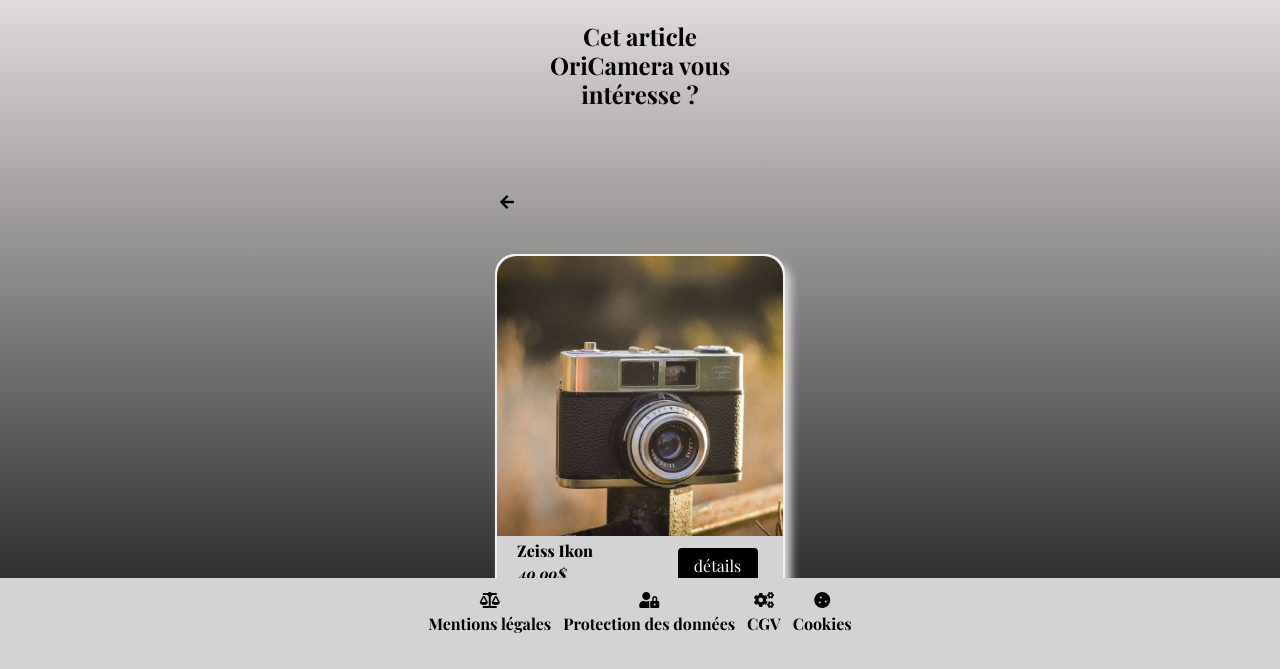
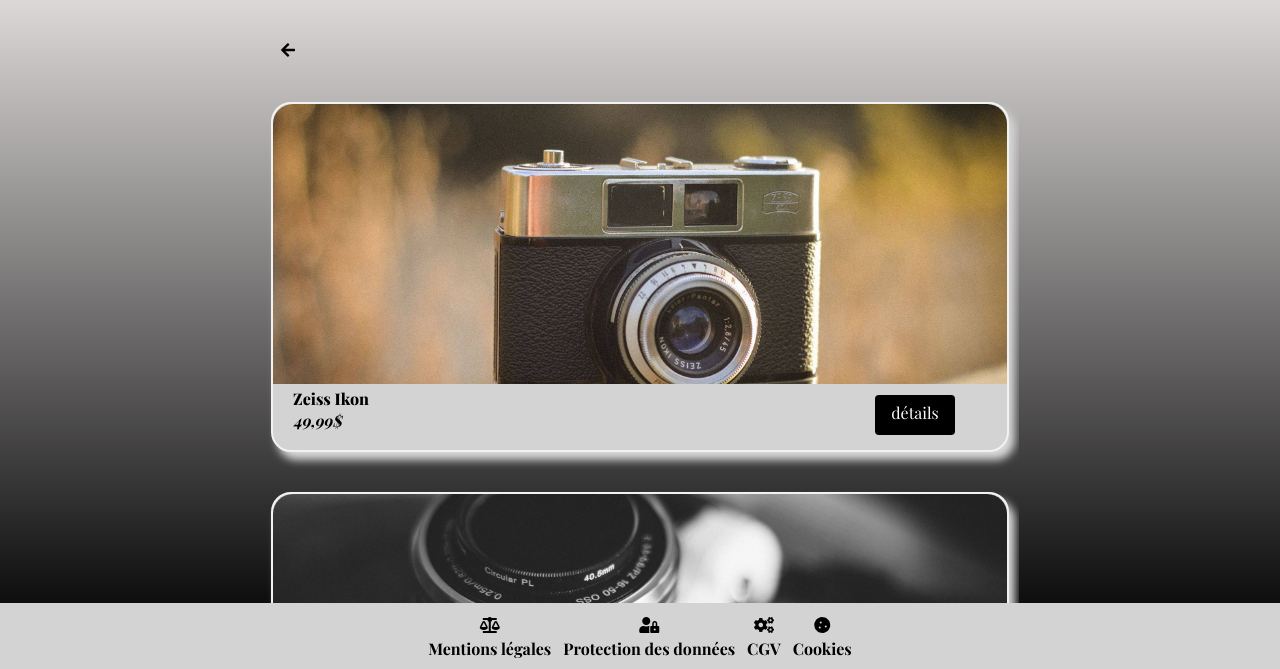
Before and after one commit to anggiie/Page-Catalogue-PopUp, a plain HTML site: page catalogue.html in a window 1280 px wide. Shown: the part 102-771 px from the top of the page. Drawn offline with nearby package versions, Linux system fonts and the light colour scheme.

Commit message:
add responsive

```diff
--- a/src/css/styleCatalogue.css
+++ b/src/css/styleCatalogue.css
@@ -1,6 +1,6 @@
 /* début du main de la page catalogue*/
 .main {
-    height: 85vh;
+    height: 100%;
     margin: auto;
     margin-right: auto;
     margin-left: auto;
@@ -351,7 +351,7 @@
   @media screen and (min-width: 320px) {
     .main {
       max-width: 320px;
-      margin: 20px auto 0px;
+      margin: -95px auto 0px;
     }
     .main #return-icon {
       margin: 0px auto 0px 20px
@@ -377,4 +377,229 @@
       color: snow;
       font: 1rem;
     }
+    /* queries modale*/
   }
+
+  @media screen and (min-width: 375px) {
+    .main {
+      max-width: 365px;
+      margin: -95px auto 0px;
+    }
+    .main #return-icon {
+      margin: 0px auto 0px 20px
+    }
+    .main .productSelect .productSelect_box .productSelect_title {
+      font-size: 1.5rem;
+      font-weight: bold;
+    }
+    .main .container-principal {
+      max-width: 345px;
+    }
+    .main .container-principal .content-card {
+      flex-direction: column;
+      padding: 0px;
+    }
+    .main .container-principal .content-card .card{
+      width: 345px;
+    }
+    .main .container-principal .content-card .card .btn{
+      right: -190px;
+    }
+    .main .container-principal .content-card .card .btn .button{
+      color: snow;
+      font: 1rem;
+    }
+    /* queries modale*/
+  }
+
+  @media screen and (min-width: 414px) {
+    .main {
+      max-width: 404px;
+      margin: -95px auto 0px;
+    }
+    .main #return-icon {
+      margin: 0px auto 0px 20px
+    }
+    .main .productSelect .productSelect_box .productSelect_title {
+      font-size: 1.5rem;
+      font-weight: bold;
+    }
+    .main .container-principal {
+      max-width: 384px;
+    }
+    .main .container-principal .content-card {
+      flex-direction: column;
+      padding: 0px;
+    }
+    .main .container-principal .content-card .card{
+      width: 384px;
+    }
+    .main .container-principal .content-card .card .btn{
+      right: -230px;
+    }
+    .main .container-principal .content-card .card .btn .button{
+      color: snow;
+      font: 1rem;
+    }
+    /* queries modale*/
+  }
+
+  @media screen and (min-width: 425px) {
+    .main {
+      max-width: 415px;
+      margin: -95px auto 0px;
+    }
+    .main #return-icon {
+      margin: 0px auto 0px 20px
+    }
+    .main .productSelect .productSelect_box .productSelect_title {
+      font-size: 1.5rem;
+      font-weight: bold;
+    }
+    .main .container-principal {
+      max-width: 395px;
+    }
+    .main .container-principal .content-card {
+      flex-direction: column;
+      padding: 0px;
+    }
+    .main .container-principal .content-card .card{
+      width: 395px;
+    }
+    .main .container-principal .content-card .card .btn{
+      right: -230px;
+    }
+    .main .container-principal .content-card .card .btn .button{
+      color: snow;
+      font: 1rem;
+    }
+    /* queries modale*/
+  }
+
+  @media screen and (min-width: 480px) {
+    .main {
+      max-width: 470px;
+      margin: -95px auto 0px;
+    }
+    .main #return-icon {
+      margin: 0px auto 0px 20px
+    }
+    .main .productSelect .productSelect_box .productSelect_title {
+      font-size: 1.5rem;
+      font-weight: bold;
+    }
+    .main .container-principal {
+      max-width: 450px;
+    }
+    .main .container-principal .content-card {
+      flex-direction: column;
+      padding: 0px;
+    }
+    .main .container-principal .content-card .card{
+      width: 450px;
+    }
+    .main .container-principal .content-card .card .btn{
+      right: -290px;
+    }
+    .main .container-principal .content-card .card .btn .button{
+      color: snow;
+      font: 1rem;
+    }
+    /* queries modale*/
+  }
+
+  @media screen and (min-width: 540px) {
+    .main {
+      max-width: 530px;
+      margin: -95px auto 0px;
+    }
+    .main #return-icon {
+      margin: 0px auto 0px 20px
+    }
+    .main .productSelect .productSelect_box .productSelect_title {
+      font-size: 1.5rem;
+      font-weight: bold;
+    }
+    .main .container-principal {
+      max-width: 510px;
+    }
+    .main .container-principal .content-card {
+      flex-direction: column;
+      padding: 0px;
+    }
+    .main .container-principal .content-card .card{
+      width: 510px;
+    }
+    .main .container-principal .content-card .card .btn{
+      right: -330px;
+    }
+    .main .container-principal .content-card .card .btn .button{
+      color: snow;
+      font: 1rem;
+    }
+    /* queries modale*/
+  }
+
+  @media screen and (min-width: 600px) {
+    .main {
+      max-width: 590px;
+      margin: -95px auto 0px;
+    }
+    .main #return-icon {
+      margin: 0px auto 0px 20px
+    }
+    .main .productSelect .productSelect_box .productSelect_title {
+      font-size: 1.5rem;
+      font-weight: bold;
+    }
+    .main .container-principal {
+      max-width: 570px;
+    }
+    .main .container-principal .content-card {
+      flex-direction: column;
+      padding: 0px;
+    }
+    .main .container-principal .content-card .card{
+      width: 570px;
+    }
+    .main .container-principal .content-card .card .btn{
+      right: -370px;
+    }
+    .main .container-principal .content-card .card .btn .button{
+      color: snow;
+      font: 1rem;
+    }
+    /* queries modale*/
+  }
+
+  @media screen and (min-width: 768px) {
+    .main {
+      max-width: 758px;
+      margin: -95px auto 0px;
+    }
+    .main #return-icon {
+      margin: 0px auto 0px 20px
+    }
+    .main .productSelect .productSelect_box .productSelect_title {
+      font-size: 1.5rem;
+      font-weight: bold;
+    }
+    .main .container-principal {
+      max-width: 738px;
+    }
+    .main .container-principal .content-card {
+      flex-direction: column;
+      padding: 0px;
+    }
+    .main .container-principal .content-card .card{
+      width: 738px;
+    }
+    .main .container-principal .content-card .card .btn{
+      right: -550px;
+    }
+    .main .container-principal .content-card .card .btn .button{
+      color: snow;
+      font: 1rem;
+    }
+    /* queries modale*/
+  }
```
